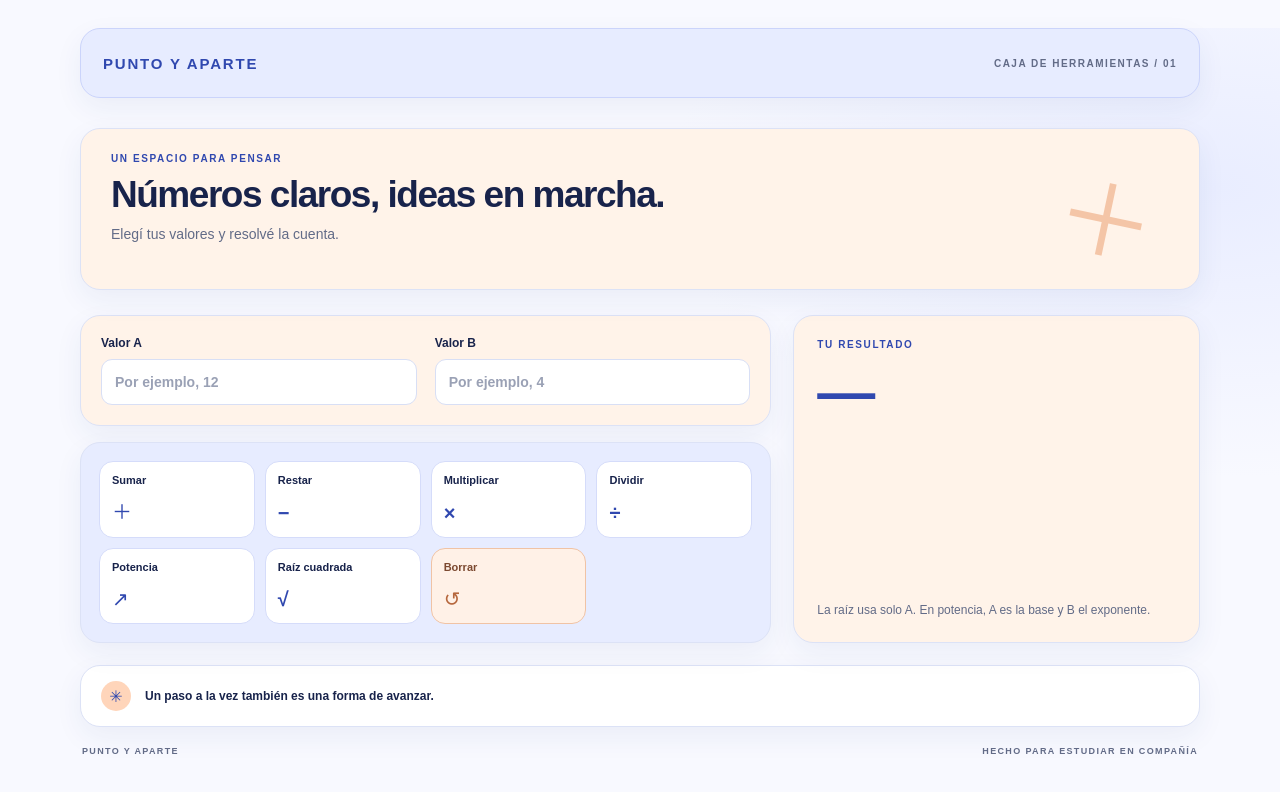
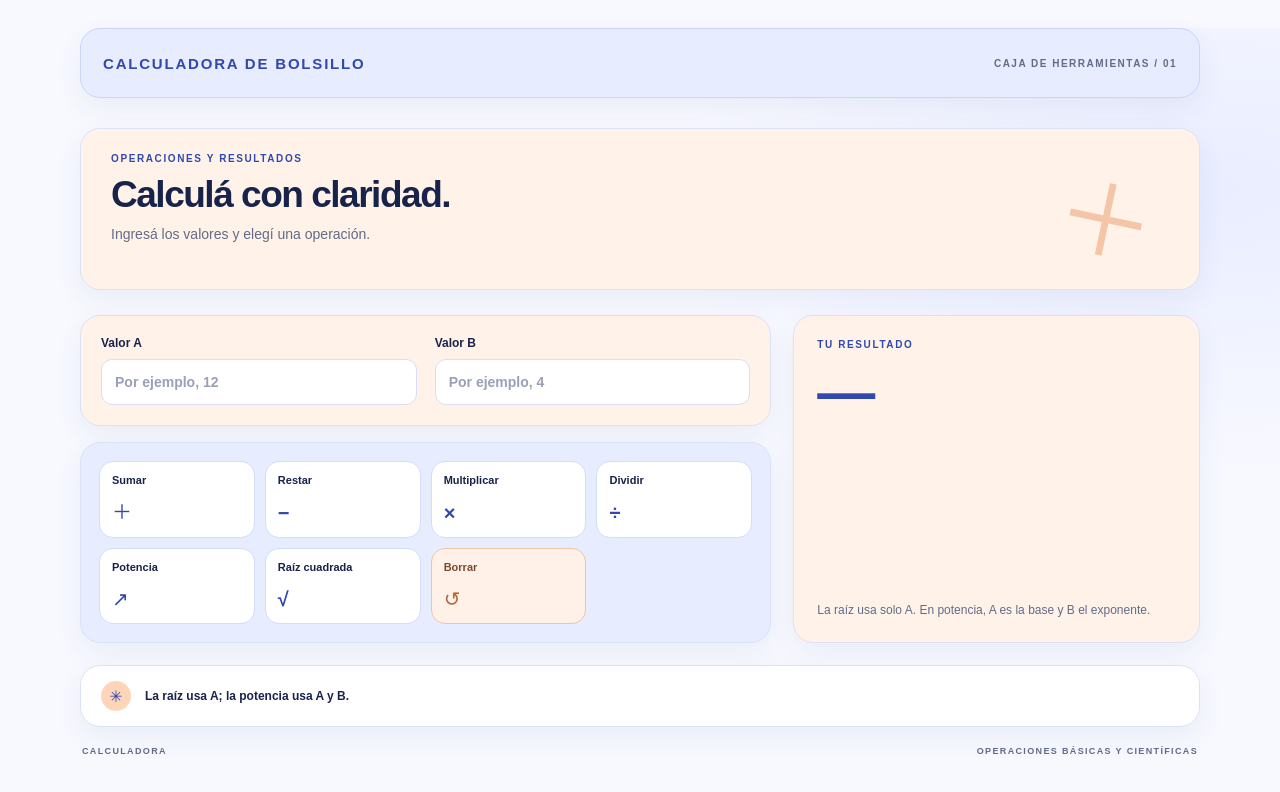
Before and after one commit to 2023micaelajoaquin-droid/calculadora-cientifica, a plain HTML site: page index.html in a window 1280 px wide. Drawn offline with Linux system fonts and the light colour scheme.

Commit message:
Documentamos el proyecto y sus comprobaciones

```diff
--- a/index.html
+++ b/index.html
@@ -4,21 +4,22 @@
   <meta charset="utf-8">
   <meta name="viewport" content="width=device-width, initial-scale=1">
   <meta name="theme-color" content="#f8f9ff">
-  <title>Calculadora de bolsillo | Punto y Aparte</title>
+  <meta name="description" content="Calculadora de bolsillo para operaciones básicas, potencia y raíz cuadrada.">
+  <title>Calculadora de bolsillo</title>
   <link rel="stylesheet" href="style.css">
   <script src="script.js" defer></script>
 </head>
 <body>
   <main class="app-shell">
     <header class="topbar card">
-      <a class="brand" href="#inicio" aria-label="Punto y Aparte, inicio">PUNTO Y APARTE</a>
+      <a class="brand" href="#inicio" aria-label="Calculadora de bolsillo, inicio">CALCULADORA DE BOLSILLO</a>
       <span class="edition">CAJA DE HERRAMIENTAS / 01</span>
     </header>
 
     <section class="intro card" id="inicio" aria-labelledby="intro-title">
-      <p class="eyebrow">UN ESPACIO PARA PENSAR</p>
-      <h1 id="intro-title">Números claros, ideas en marcha.</h1>
-      <p>Elegí tus valores y resolvé la cuenta.</p>
+      <p class="eyebrow">OPERACIONES Y RESULTADOS</p>
+      <h1 id="intro-title">Calculá con claridad.</h1>
+      <p>Ingresá los valores y elegí una operación.</p>
     </section>
 
     <section class="workspace" aria-label="Calculadora">
@@ -51,8 +52,8 @@
       </section>
     </section>
 
-    <aside class="tip card"><span class="tip-mark" aria-hidden="true">✳</span><p>Un paso a la vez también es una forma de avanzar.</p></aside>
-    <footer><span>PUNTO Y APARTE</span><span>HECHO PARA ESTUDIAR EN COMPAÑÍA</span></footer>
+    <aside class="tip card"><span class="tip-mark" aria-hidden="true">✳</span><p>La raíz usa A; la potencia usa A y B.</p></aside>
+    <footer><span>CALCULADORA</span><span>OPERACIONES BÁSICAS Y CIENTÍFICAS</span></footer>
   </main>
 </body>
 </html>
```
Also changed, not shown: test/logica.test.js (added, +22 -0 lines), evidencias/aplicacion-escritorio.png (added), evidencias/aplicacion-movil.png (added), evidencias/decimal-antes.png (added), evidencias/decimal-despues.png (added), evidencias/sketch.png (added), 3 other files.
